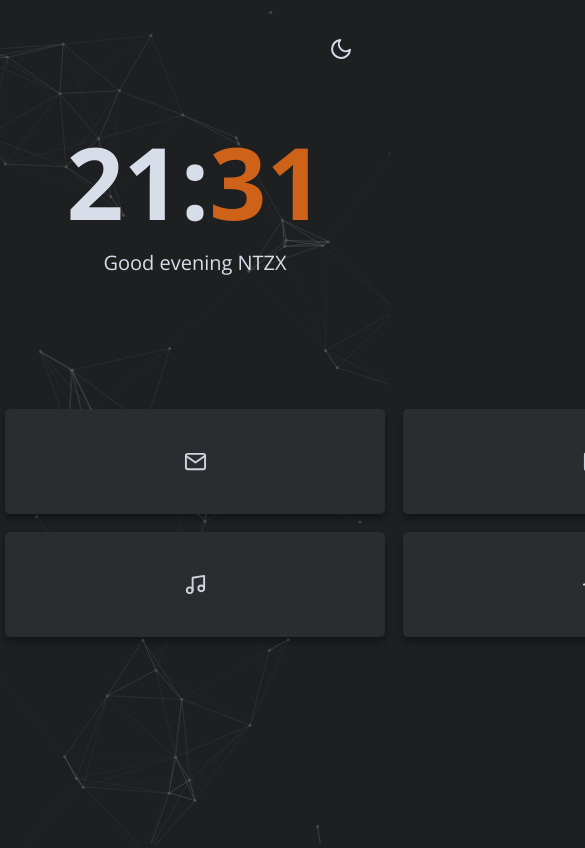
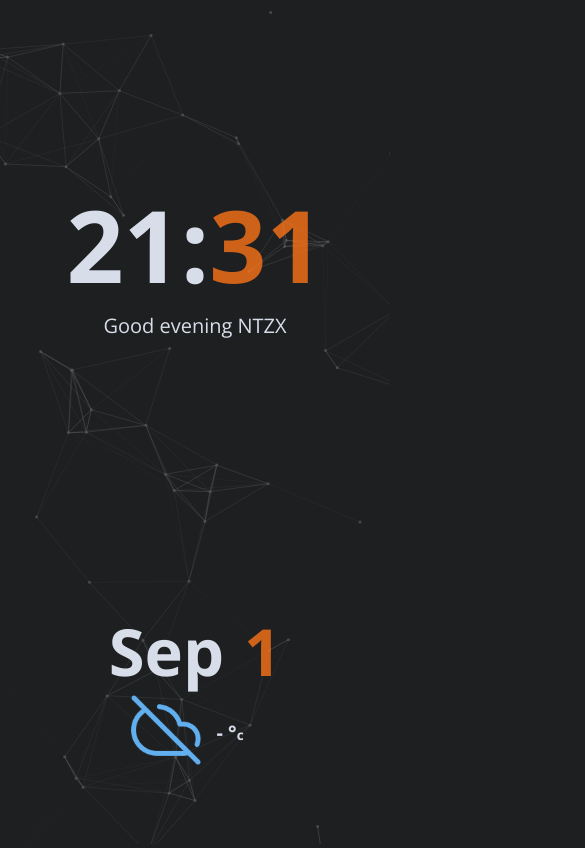
Before and after one commit to iBelow/chrome-greeting, a website: page index.html in a window 390 px wide. Shown: the top 848 px of the page, 585 px wide, since content can reach past the window. Drawn offline with nearby package versions, Linux system fonts and the light colour scheme; no server answers.

Commit message:
redraw adaptive

```diff
--- a/css/style.css
+++ b/css/style.css
@@ -61,11 +61,7 @@
   transition: 0.2s ease-in-out;
 }
 
-.content{
-  width: auto;
-  height: 100vh;
-  z-index: 2;
-}
+
 .main {
   max-width: 1200px;
   width: 100%;
@@ -76,7 +72,7 @@
 }
 
 .main>* {
-  z-index: 3;
+  z-index: 2;
 }
 
 body {
@@ -99,6 +95,8 @@ body {
 }
 
 #themeButton {
+display: none;
+
   position: absolute;
   margin: 2em 2em 0 0;
   right: 0;
@@ -190,7 +188,12 @@ body {
 
 @media only screen and (max-width: 68.75em) {
   .sblock {
-    display: none;
+    display: block;
+    position: fixed;
+    bottom: 0;
+    left: 0;
+    margin-bottom: 75px;
+
   }
 }
 
@@ -270,6 +273,7 @@ body {
 
 @media only screen and (max-width: 68.75em) {
   .qlink {
+    display: none;
     grid-row: 3 / span 2;
     grid-column: 1 / span 4;
     grid-gap: 18px;
@@ -278,6 +282,7 @@ body {
     margin-bottom: 20px;
     margin-top: 20px;
   }
+
 }
 
 .qlink__icon {
--- a/index.html
+++ b/index.html
@@ -6,6 +6,7 @@
     <meta name="viewport" content="width=device-width">
     <title>NTZX</title>
     <link rel=" shortcut icon" type="image/png" href="icons/favicon.png" />
+    <link rel="icon" type="image/png" sizes="16x16" href="icons/favicon.png">
     <link rel="stylesheet" href="css/style.css" />
     <script src="https://unpkg.com/feather-icons"></script>
 </head>
@@ -13,7 +14,6 @@
 <body class="">
     <div class="main" >
         <div id="particle-canvas"></div>
-        <div class="content">
             <button id="themeButton">
                 <i id="bicon" data-feather="moon"></i>
             </button>
@@ -82,7 +82,6 @@
                     <a href="https://www.rezka.ag" target="blank" class="qlist__link">Rezka.ag</a>
                 </div>
             </div>
-        </div>
     </div>
 
 
```
Also changed, not shown: icons/favicon.png.
